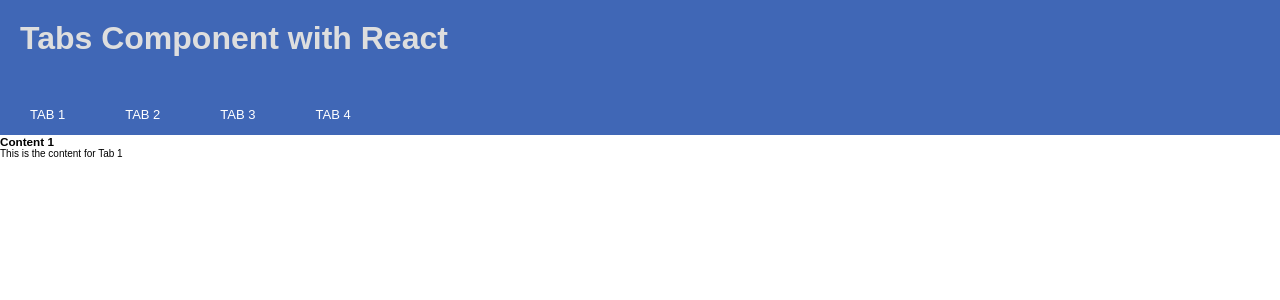
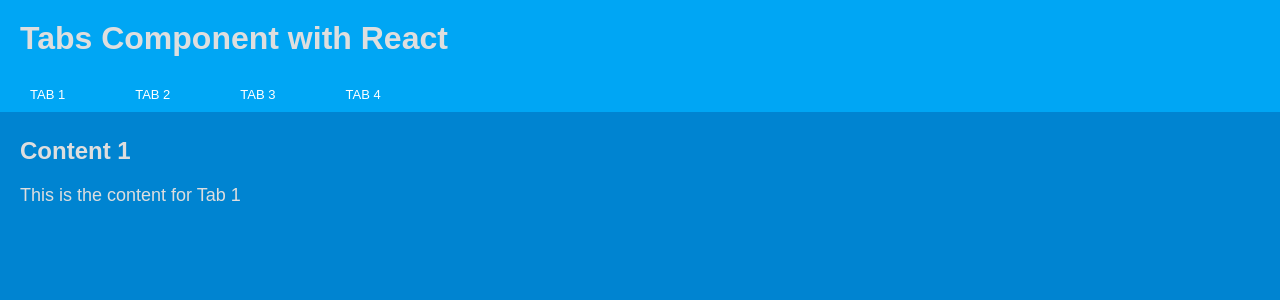
Before and after one commit to MiladNz/TabsComponent, a React (Vite) app: page / in a window 1280 px wide. Shown: the top 300 px of the page. Built offline with nearby package versions, Linux system fonts and the light colour scheme.

Commit message:
add some style

```diff
--- a/src/App.css
+++ /dev/null
@@ -1,11 +0,0 @@
-.tabs-container {
-  background-color: #4067b6;
-  /* padding: 2rem 0; */
-  display: flex;
-  flex-direction: column;
-  gap: 2rem;
-}
-.tabs {
-  display: flex;
-  margin-bottom: 0.3rem;
-}
--- a/src/App.jsx
+++ b/src/App.jsx
@@ -1,4 +1,3 @@
-import "./App.css";
 import TabsComponent from "./TabsComponent";
 
 function App() {
--- /dev/null
+++ b/src/TabsComponent.css
@@ -0,0 +1,29 @@
+.container {
+  display: flex;
+  flex-direction: column;
+  height: 100vh;
+}
+
+.tabs-container {
+  background-color: oklch(0.685 0.169 237.323);
+  display: flex;
+  flex-direction: column;
+  flex: 0 0 10vh;
+}
+.tabs {
+  display: flex;
+  gap: 10px;
+}
+
+.tabs-content {
+  background-color: oklch(0.588 0.158 241.966);
+  color: #dedede;
+  padding: 2.5rem 2rem;
+  flex: 1;
+  overflow-y: auto;
+}
+
+.tabs-content p {
+  font-size: 1.8rem;
+  padding-top: 2rem;
+}
--- a/src/TabsComponent.jsx
+++ b/src/TabsComponent.jsx
@@ -1,5 +1,5 @@
 import { useEffect, useState } from "react";
-
+import "./TabsComponent.css";
 function TabsComponent({ tabs }) {
   const getCurrentTab = () => {
     return JSON.parse(localStorage.getItem("clickedTab")) || tabs[0];
--- a/src/index.css
+++ b/src/index.css
@@ -15,6 +15,9 @@ h1 {
   color: #dedede;
   padding: 2rem;
 }
+h3 {
+  font-size: 2.4rem;
+}
 
 button {
   padding: 1rem 3rem;
@@ -28,6 +31,7 @@ button {
   text-align: right;
 }
 button:hover {
-  border-bottom: 2px solid #e3cd08;
-  color: #e3cd08;
+  border-bottom: 2px solid #fcf306;
+  color: #fcf306;
+  font-weight: 700;
 }
```
